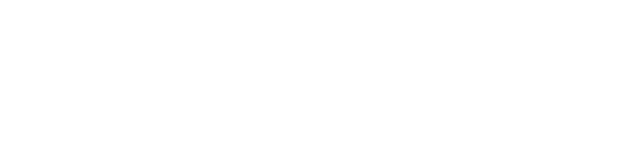
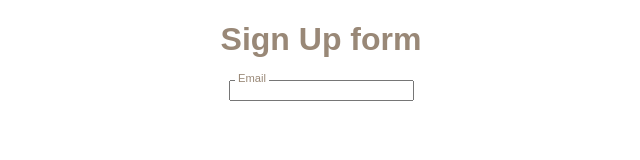
Before and after one commit to Essoh21/mvp-Form, a website built with webpack: page src/index.html in a window 1280 px wide. Shown: the whole page, without its empty margins (319-959 px from the left). Built offline with nearby package versions, Linux system fonts and the light colour scheme.

Commit message:
setup html

```diff
--- a/package.json
+++ b/package.json
@@ -4,7 +4,8 @@
   "description": "A simple form with a live client side validation feature",
   "main": "index.js",
   "scripts": {
-    "test": "echo \"Error: no test specified\" && exit 1"
+    "test": "echo \"Error: no test specified\" && exit 1",
+    "serve": "webpack server"
   },
   "repository": {
     "type": "git",
@@ -22,6 +23,7 @@
     "html-webpack-plugin": "^5.5.0",
     "style-loader": "^3.3.1",
     "webpack": "^5.75.0",
-    "webpack-cli": "^5.0.0"
+    "webpack-cli": "^5.0.0",
+    "webpack-dev-server": "^4.11.1"
   }
 }
--- a/src/index.html
+++ b/src/index.html
@@ -10,6 +10,17 @@
 
 <body>
 
+    <h1> Sign Up form </h1>
+    <div class="form-container">
+
+        <form action="#" method="post">
+            <div class="email-container">
+                <label for="email"> Email </label>
+                <input type="email" id="email" aria-label="email" name="email">
+            </div>
+        </form>
+    </div>
+
 </body>
 
 </html>
--- a/src/style.css
+++ b/src/style.css
@@ -1,4 +1,38 @@
+:root {
+    --form-color: #987;
+}
+
 * {
     user-select: none;
     box-sizing: border-box;
+    font-family: sans-serif;
 }
+
+h1 {
+    text-align: center;
+    color: var(--form-color);
+}
+
+.form-container {
+    text-align: center;
+}
+
+.email-container {
+    position: relative;
+}
+
+.email-container>label {
+    position: absolute;
+    color: var(--form-color);
+    z-index: 1;
+    font-size: .7rem;
+    top: -.5rem;
+    margin-left: .4rem;
+    padding: 0 .2rem 0 .2rem;
+    background-color: white;
+
+}
+
+#email {
+    position: relative;
+}
--- a/webpack.config.js
+++ b/webpack.config.js
@@ -27,6 +27,12 @@ module.exports = {
         ]
     },
 
+    devServer: {
+        static: path.resolve(__dirname, 'dist'),
+        open: true,
+        hot: true
+    },
+
     plugins: [
         new HtmlWebpackPlugin({
             template: path.resolve(__dirname, '/src/index.html'),
```
Also changed, not shown: 1 other file.
